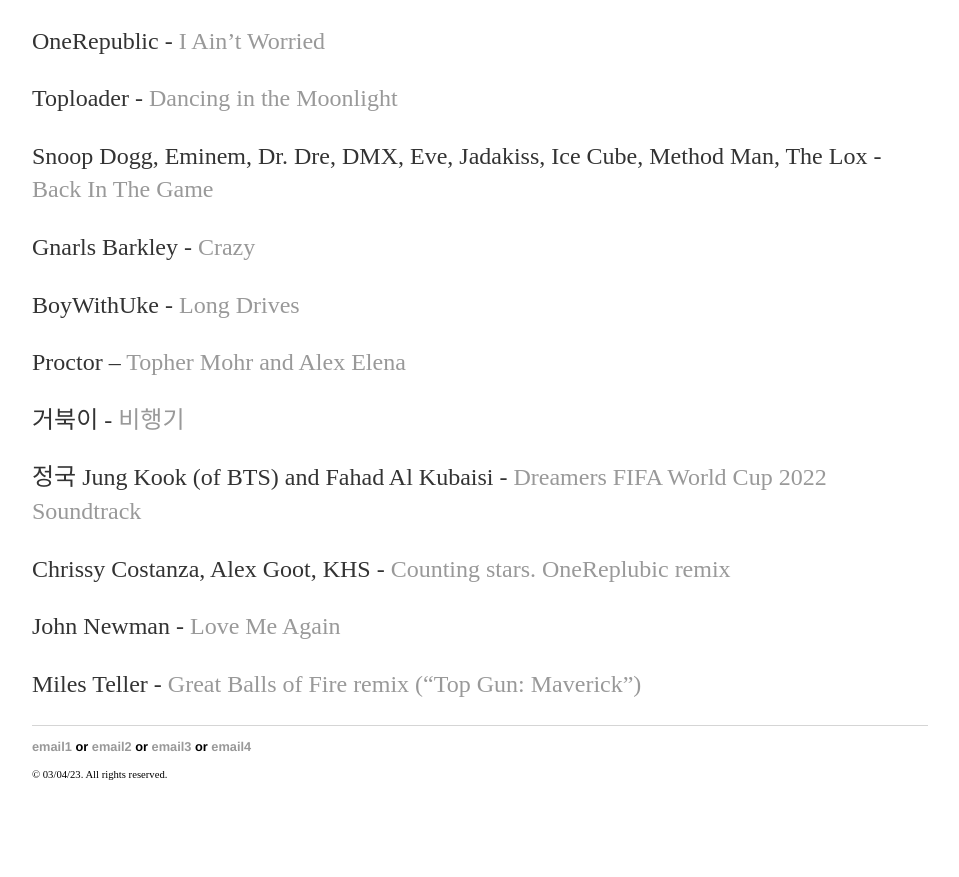
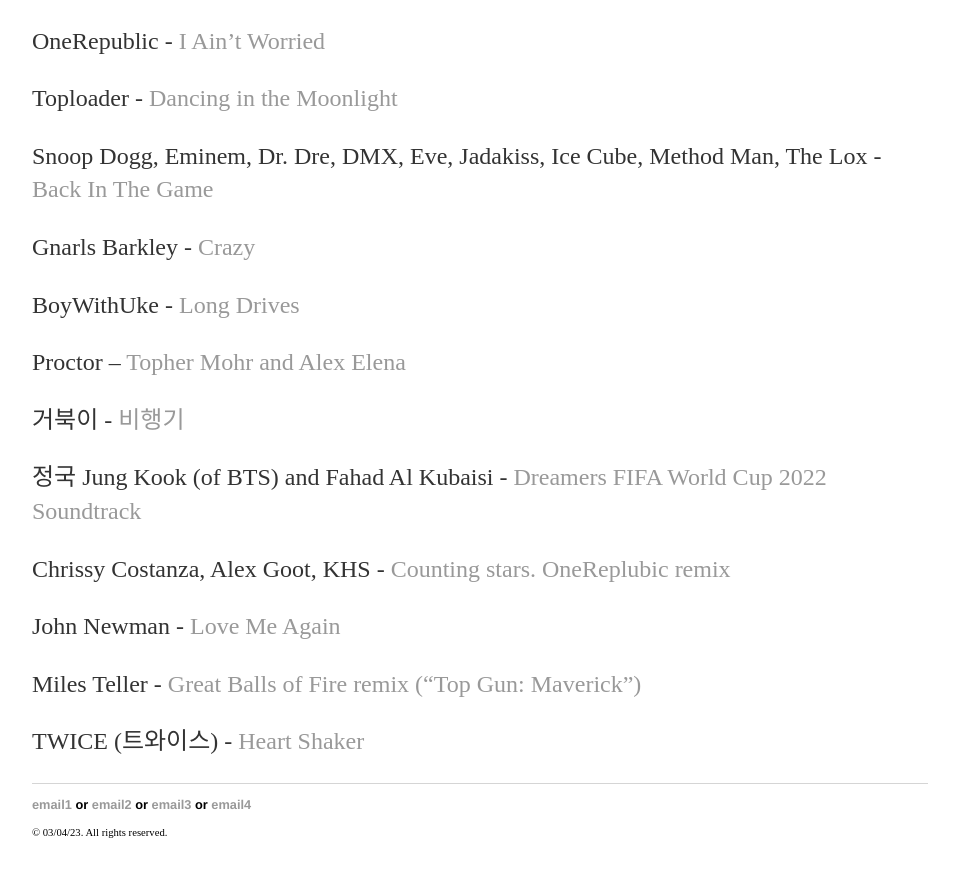
Before and after one commit to yjkweon24/yjkweon24.github.io, a Jekyll site: the page built from _posts/2018-10-23-songs-that-i-love.md, in a window 1280 px wide and 900 px high, scrolled down 25751 px. Shown: the top 877 px of the window, without its empty margins (160-1119 px from the left). Built offline with Jekyll 4.4.1, drawn with Linux system fonts in a browser that asks for light colours; before the commit the page ends 26593 px from its top, so only the background shows below that.

Commit message:
Update 2018-10-23-songs-that-i-love.md

```diff
--- a/_posts/2018-10-23-songs-that-i-love.md
+++ b/_posts/2018-10-23-songs-that-i-love.md
@@ -909,3 +909,5 @@
 John Newman - [Love Me Again](https://www.youtube.com/watch?v=CfihYWRWRTQ&list=RDCfihYWRWRTQ&start_radio=1&ab_channel=JohnNewmanVEVO)
 
 Miles Teller - [Great Balls of Fire remix (“Top Gun: Maverick”)](https://www.youtube.com/watch?v=pMiilK0Qb3A&list=RDMMpMiilK0Qb3A&start_radio=1)
+
+TWICE (트와이스) - [Heart Shaker](https://youtu.be/1H790yXB-_I)
```
